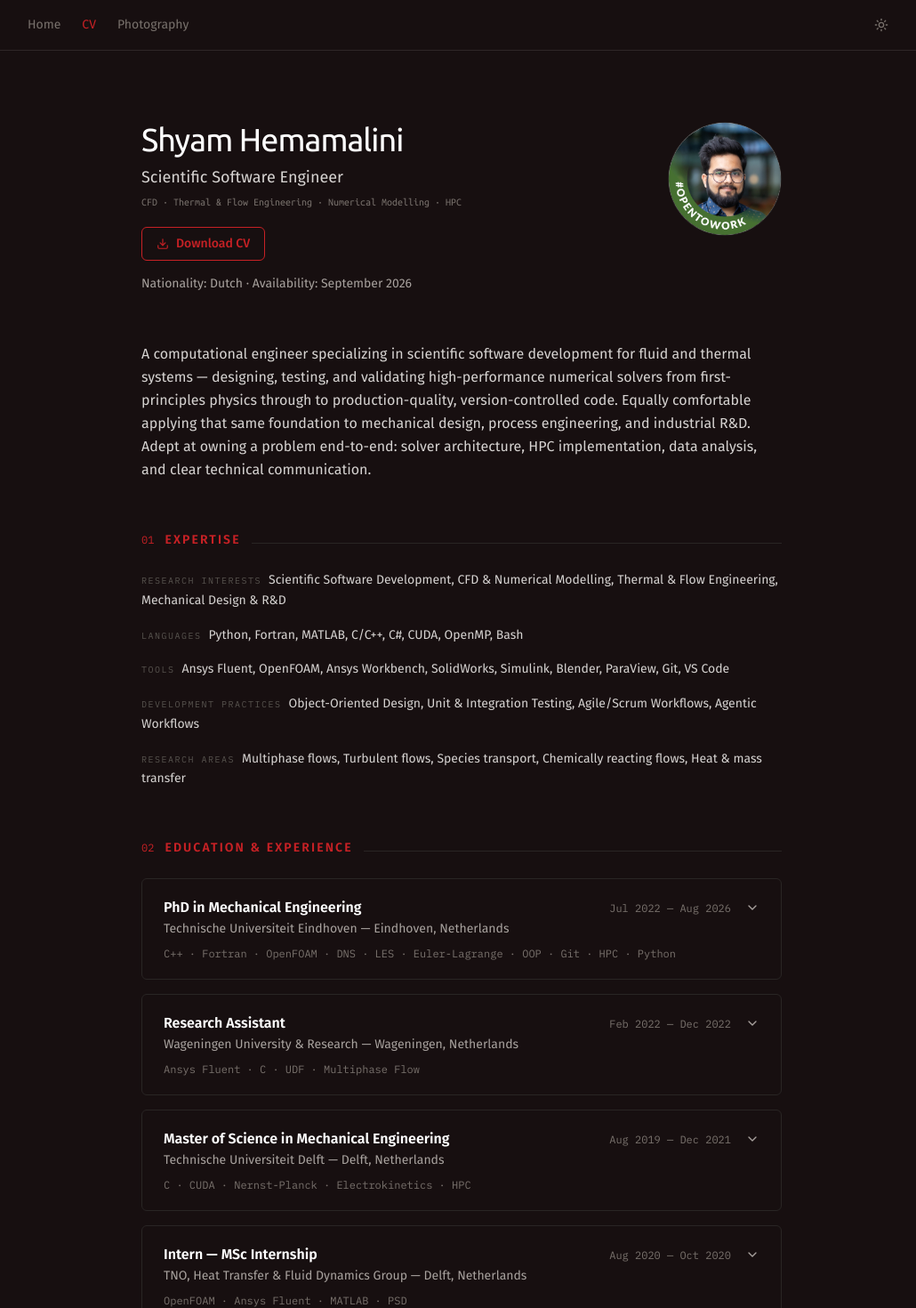
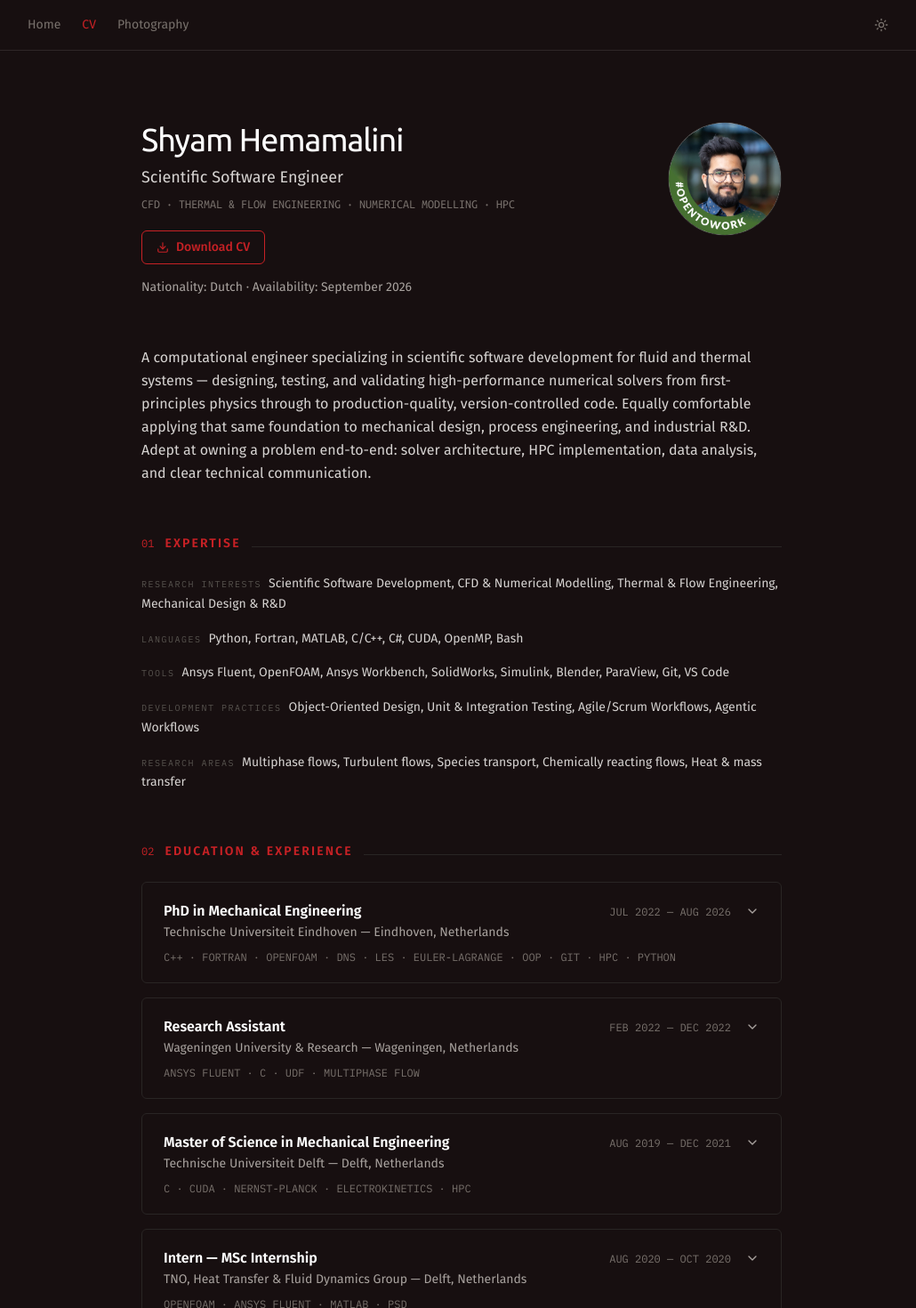
Before and after one commit to shyam97/shyamhemamalini-com, a React (Vite) app: page /cv in a window 1280 px wide. Shown: the top 1470 px of the page at 89% size, without its empty margins (121-1151 px from the left). Built offline with nearby package versions, Linux system fonts and the light colour scheme; a web font is replaced by a local one.

Commit message:
Uppercase CV subtitle/dates/keywords, bump subtitle size

```diff
--- a/src/components/TimelineCard.jsx
+++ b/src/components/TimelineCard.jsx
@@ -25,7 +25,7 @@ export default function TimelineCard({ item, forceOpen = false }) {
         <div className="flex-1 min-w-0">
           <div className="flex flex-wrap items-baseline justify-between gap-x-4 gap-y-1">
             <h3 className="font-semibold text-stone-900 dark:text-white">{item.role}</h3>
-            <span className="font-mono text-xs text-stone-400 dark:text-stone-500 whitespace-nowrap">
+            <span className="font-mono text-xs uppercase text-stone-400 dark:text-stone-500 whitespace-nowrap">
               {item.period}
             </span>
           </div>
@@ -34,7 +34,7 @@ export default function TimelineCard({ item, forceOpen = false }) {
             {item.location ? ` — ${item.location}` : ""}
           </p>
           {item.keywords?.length > 0 && (
-            <p className="font-mono text-xs text-stone-400 dark:text-stone-500 mt-2.5">
+            <p className="font-mono text-xs uppercase text-stone-400 dark:text-stone-500 mt-2.5">
               {item.keywords.join("  ·  ")}
             </p>
           )}
--- a/src/pages/CV.jsx
+++ b/src/pages/CV.jsx
@@ -19,7 +19,7 @@ export default function CV() {
             {profile.name}
           </h1>
           <p className="text-lg text-stone-700 dark:text-stone-300 mt-2">{profile.title}</p>
-          <p className="font-ubuntu-mono text-xs text-stone-400 dark:text-stone-500 mt-1.5">
+          <p className="font-ubuntu-mono text-sm uppercase text-stone-400 dark:text-stone-500 mt-1.5">
             {profile.subtitle}
           </p>
 
```
